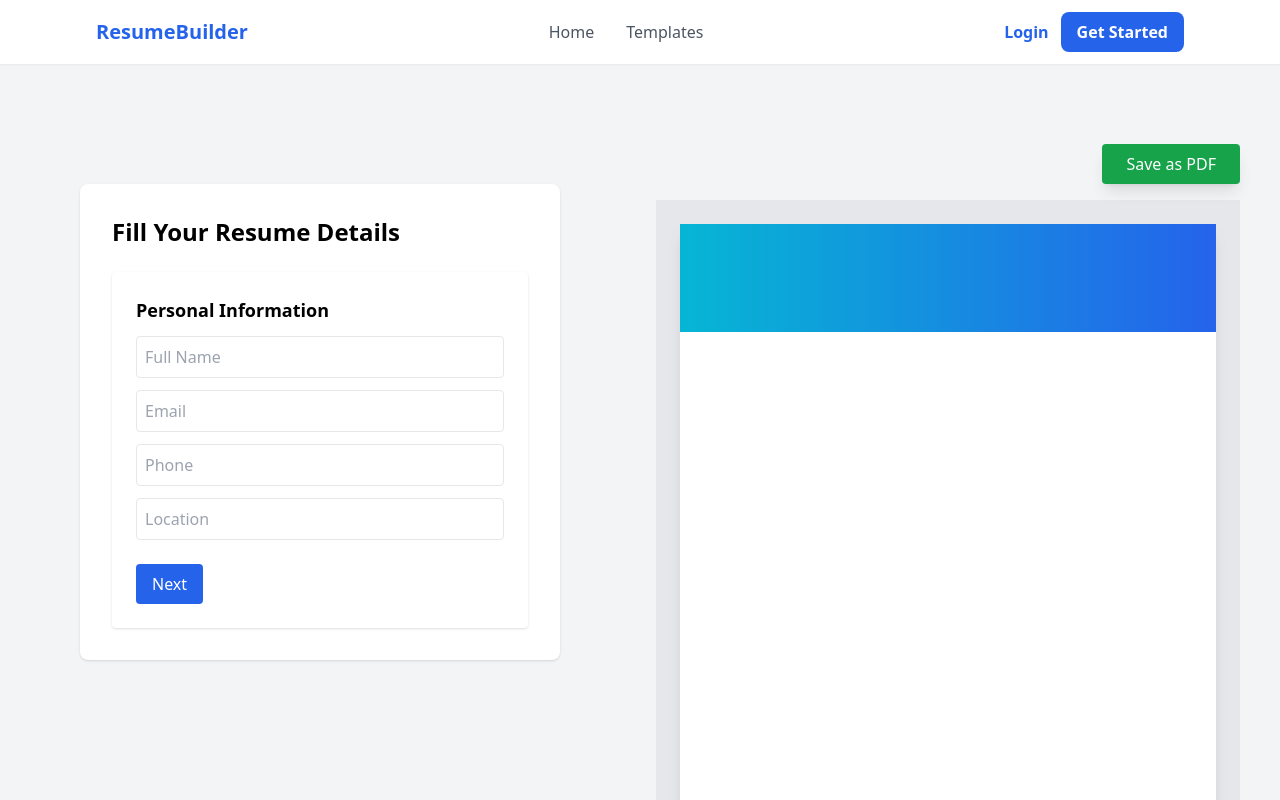
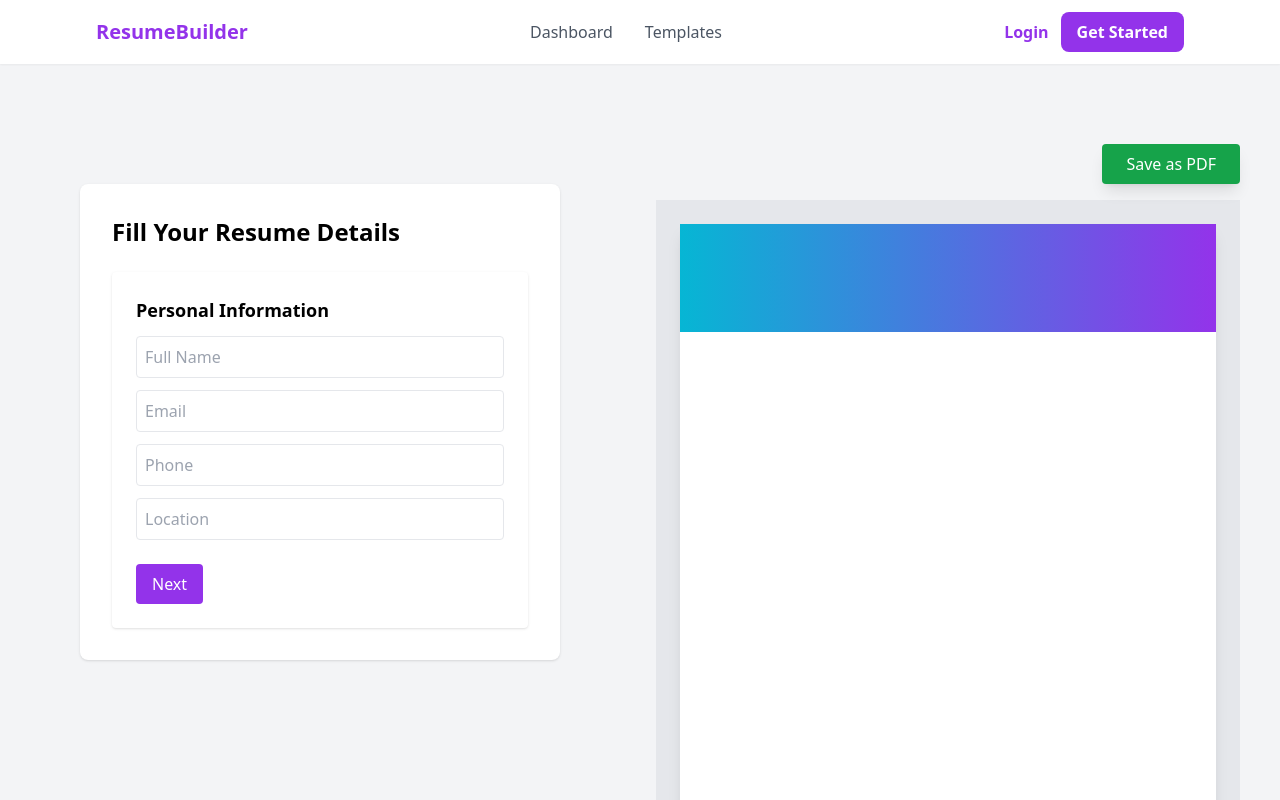
Before and after one commit to SkMdShayem/resume-builder, a React (Create React App) app: page /builder in a window 1280 px wide. Shown: the top 800 px of the page. Built offline with nearby package versions, Linux system fonts and the light colour scheme.

Commit message:
Just Commit

```diff
--- a/src/components/Header.js
+++ b/src/components/Header.js
@@ -18,10 +18,10 @@ const Header = () => {
 
           <nav className="hidden items-center gap-8 md:flex">
             <button
-              onClick={() => navigate("/")}
+              onClick={() => navigate("/dashboard")}
               className="text-gray-600 transition hover:text-gray-900"
             >
-              Home
+              Dashboard
             </button>
             <button
               onClick={() => navigate("/templates")}
--- a/src/pages/ResumeForm.js
+++ b/src/pages/ResumeForm.js
@@ -403,7 +403,7 @@ const ResumeForm = () => {
 
                 <button
                   onClick={handleAddSkill}
-                  className="bg-green-600 text-white px-4 rounded"
+                  className="bg-purple-600 text-white px-4 rounded"
                 >
                   Add
                 </button>
@@ -441,7 +441,7 @@ const ResumeForm = () => {
 
                 <button
                   onClick={handleAddLanguage}
-                  className="bg-green-600 text-white px-4 rounded"
+                  className="bg-purple-600 text-white px-4 rounded"
                 >
                   Add
                 </button>
@@ -501,7 +501,7 @@ const ResumeForm = () => {
             {step === 6 && (
               <button
                 onClick={handleSave}
-                className="bg-green-600 text-white px-4 py-2 rounded"
+                className="bg-purple-600 text-white px-4 py-2 rounded"
               >
                 Save
               </button>
--- a/tailwind.config.js
+++ b/tailwind.config.js
@@ -1,8 +1,35 @@
 /** @type {import('tailwindcss').Config} */
 module.exports = {
-  content: ["./src/**/*.{js,jsx,ts,tsx}"],
+  content: ['./src/**/*.{js,jsx,ts,tsx}'],
   theme: {
-    extend: {},
+    extend: {
+      colors: {
+        blue: {
+          50: '#faf5ff',
+          100: '#f3e8ff',
+          200: '#e9d5ff',
+          300: '#d8b4fe',
+          400: '#c084fc',
+          500: '#a855f7',
+          600: '#9333ea',
+          700: '#7c3aed',
+          800: '#6b21a8',
+          900: '#581c87',
+        },
+        purple: {
+          50: '#faf5ff',
+          100: '#f3e8ff',
+          200: '#e9d5ff',
+          300: '#d8b4fe',
+          400: '#c084fc',
+          500: '#a855f7',
+          600: '#9333ea',
+          700: '#7c3aed',
+          800: '#6b21a8',
+          900: '#581c87',
+        }
+      }
+    },
   },
   plugins: [],
 }
```
